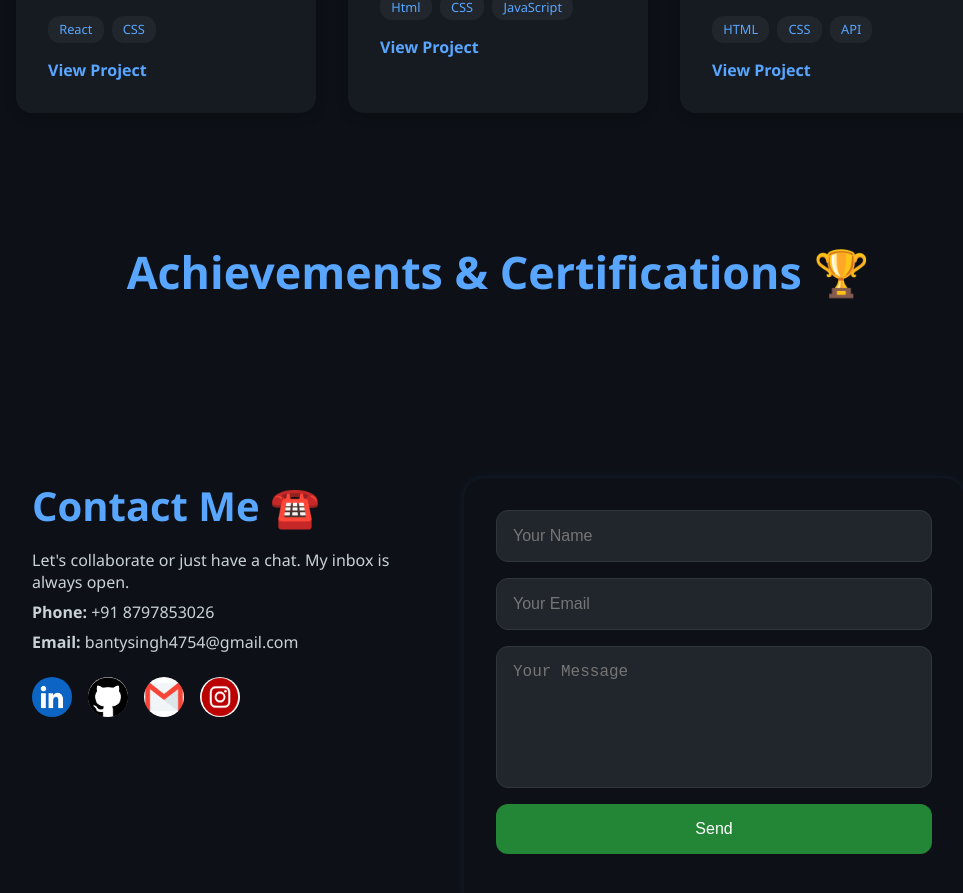
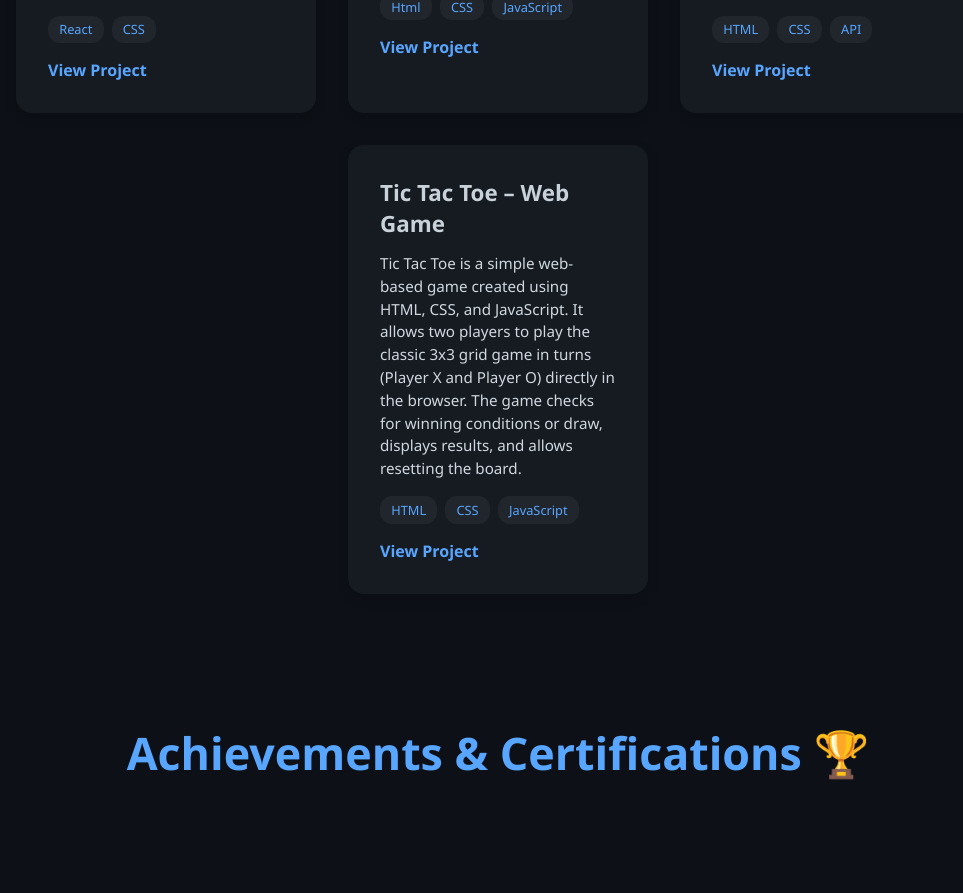
Before and after one commit to Banty-singh/portfolio-banty, a React (Vite) app: page / in a window 1280 px wide. Shown: the part 2473-3366 px from the top of the page, without its empty margins (142-1105 px from the left). Built offline with nearby package versions, Linux system fonts and the light colour scheme.

Commit message:
Addition of project

```diff
--- a/src/components/projects/Projects.jsx
+++ b/src/components/projects/Projects.jsx
@@ -19,6 +19,12 @@ const projects = [
     description: 'Displays real-time weather using OpenWeather API with dynamic backgrounds based on weather conditions.',
     tech: ['HTML', 'CSS', 'API'],
     link: 'https://weather-app-delta-silk-67.vercel.app'
+  },
+  {
+    title: 'Tic Tac Toe – Web Game',
+    description: 'Tic Tac Toe is a simple web-based game created using HTML, CSS, and JavaScript. It allows two players to play the classic 3x3 grid game in turns (Player X and Player O) directly in the browser. The game checks for winning conditions or draw, displays results, and allows resetting the board.',
+    tech: ['HTML', 'CSS', 'JavaScript'],
+    link: 'apptic-tac-toe.netlify.app'
   }
 ];
 
```
